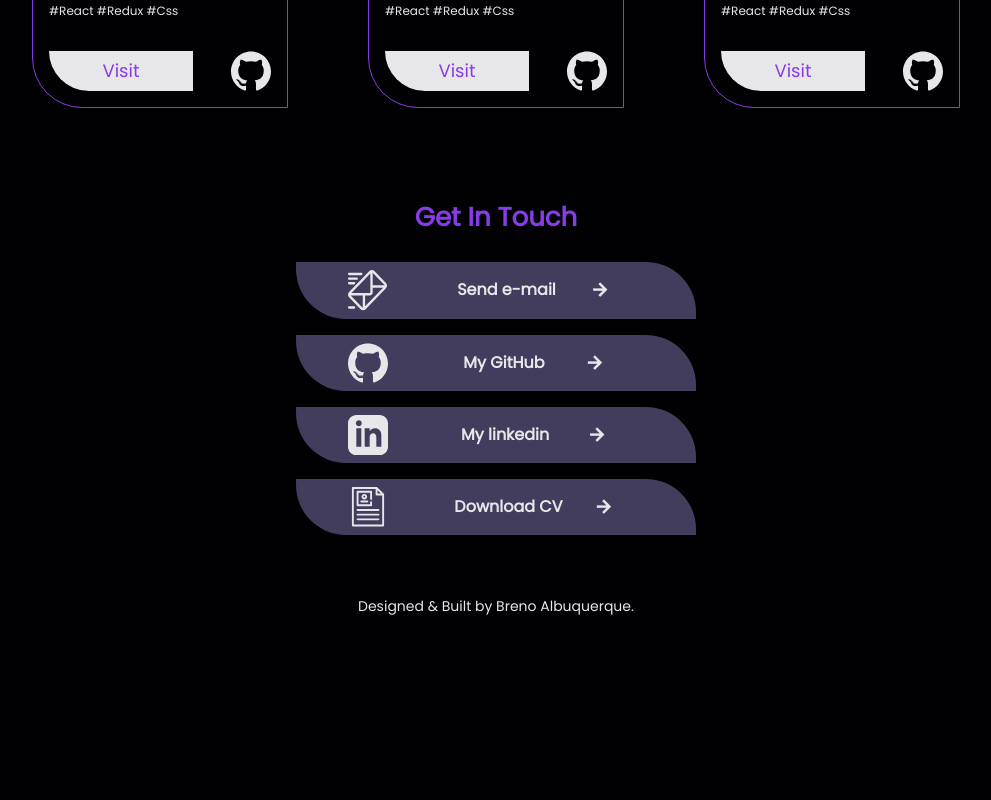
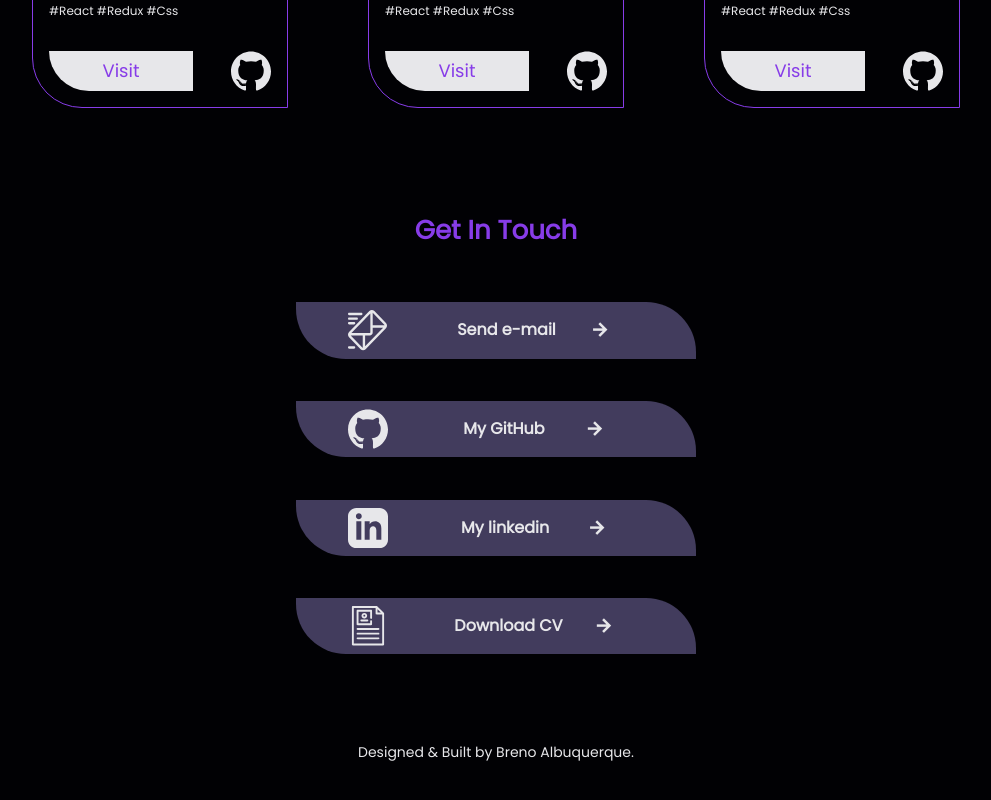
Before and after one commit to Breno-Albuquerque/Breno-Albuquerque.github.io, a React (Create React App) app: page / in a window 1280 px wide. Shown: the part 1757-2557 px from the top of the page, without its empty margins (144-1135 px from the left). Before the commit the page ends 2410 px from the top, so only its background shows below. Built offline with nearby package versions, Linux system fonts and the light colour scheme.

Commit message:
fix: contact min-hight update to 80vh

```diff
--- a/src/components/Contact.js
+++ b/src/components/Contact.js
@@ -16,7 +16,7 @@ const Container = styled.section`
     flex-direction: column;
     justify-content: space-around;
 
-    min-height: 60vh;
+    min-height: 80vh;
   }
 `
 
```
